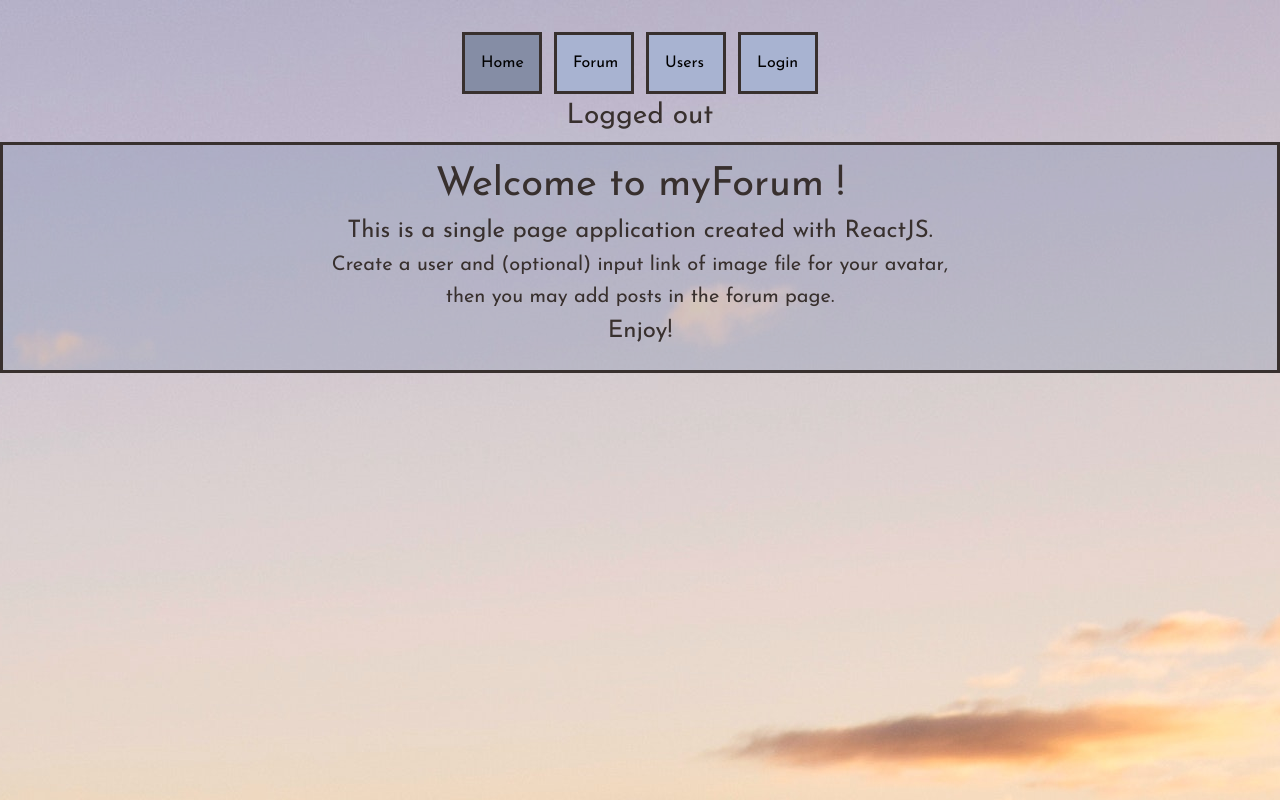
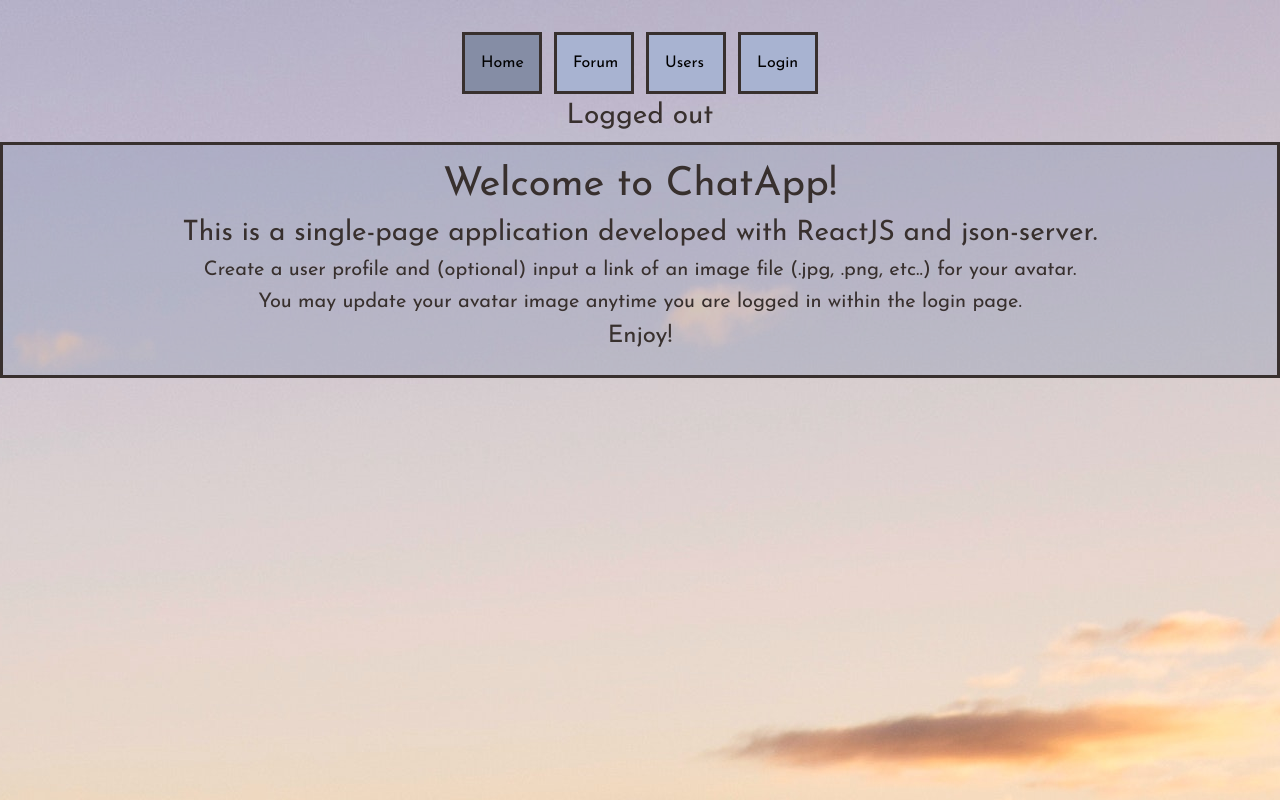
Before and after one commit to fusion407/chat-app-frontend, a React (Create React App) app: page / in a window 1280 px wide. Built offline with nearby package versions, Linux system fonts and the light colour scheme; no server answers.

Commit message:
edited home page text

```diff
--- a/src/components/Home.js
+++ b/src/components/Home.js
@@ -4,16 +4,18 @@ function Home() {
 
     return(
         <div className="homeScreen">
-            <h1>Welcome to myForum !</h1>
-            <h4>
-                This is a single page application created with
-                ReactJS.
-            </h4>
+            <h1>Welcome to ChatApp!</h1>
+            <h3>
+                This is a single-page application developed with
+                ReactJS and json-server.
+            </h3>
             <h5>
-                Create a user and (optional) input link of image file for your avatar,
+                Create a user profile and (optional) input a link of an
+                image file (.jpg, .png, etc..) for your avatar.
             </h5>
             <h5>
-            then you may add posts in the forum page.
+                You may update your avatar image anytime you are logged in
+                within the login page.
             </h5>
             <h4>
                 Enjoy!
```
